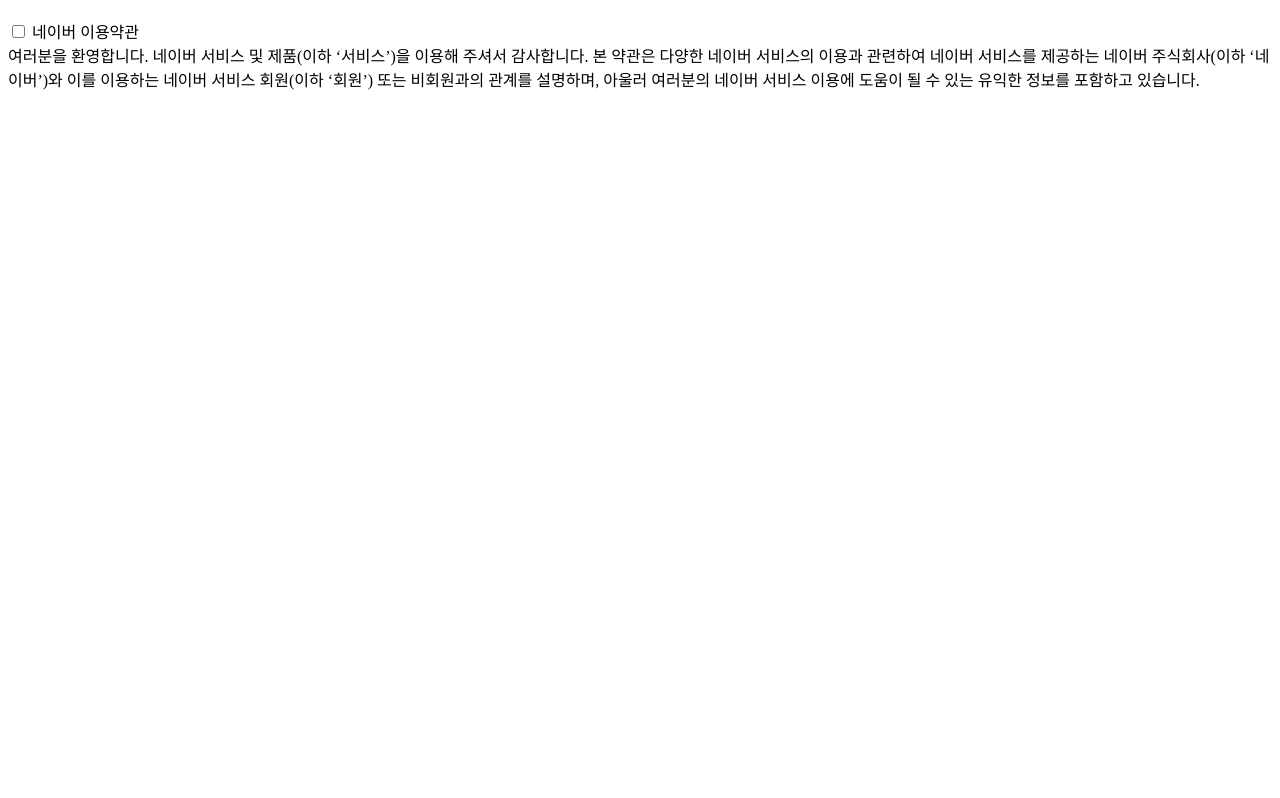
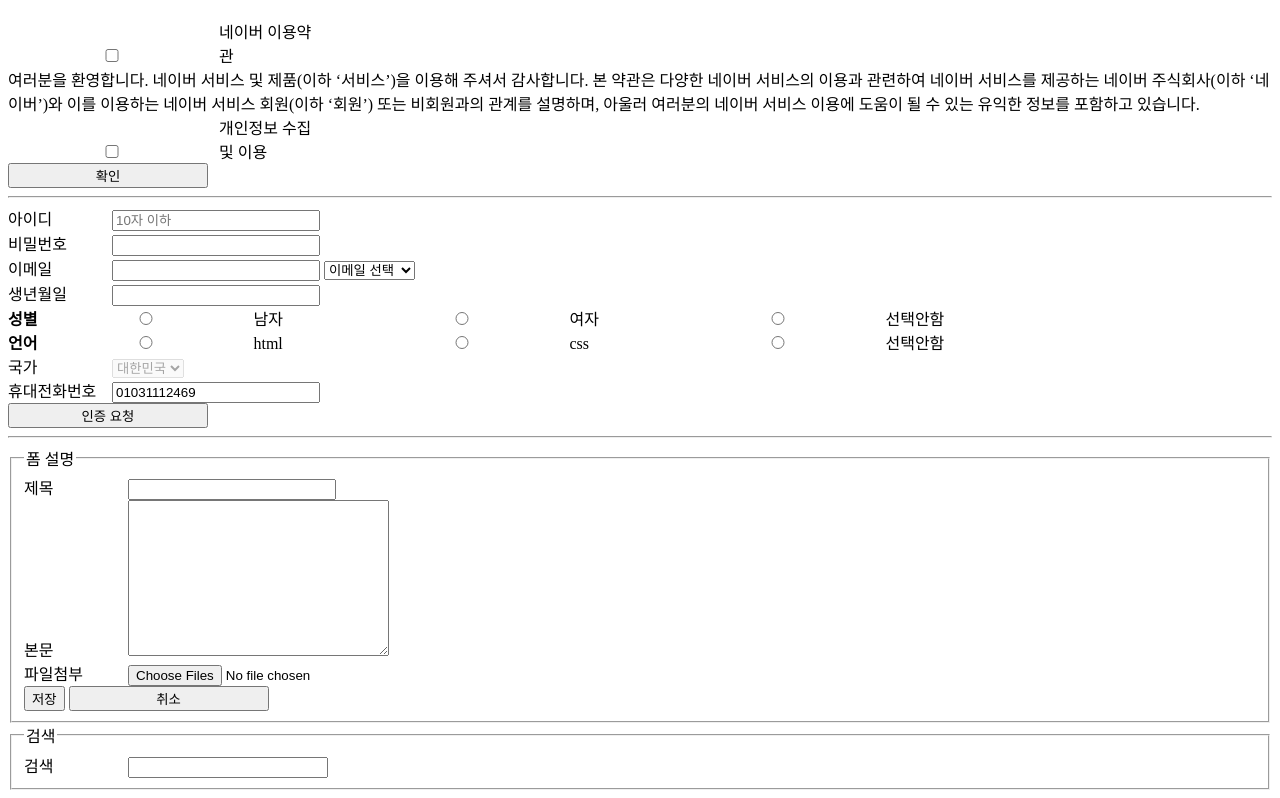
Before and after one commit to Imseesea/wuf-s, a plain HTML site: page 03-html/02-form.html in a window 1280 px wide. Shown: the part 61-859 px from the top of the page. Before the commit the page ends 800 px from the top, so only its background shows below. Drawn offline with Linux system fonts and the light colour scheme.

Commit message:
input,label

```diff
--- a/03-html/02-form.html
+++ b/03-html/02-form.html
@@ -4,6 +4,16 @@
     <meta charset="UTF-8" />
     <meta name="viewport" content="width=device-width, initial-scale=1.0" />
     <title>form</title>
+    <style>
+      label {
+        display: inline-block;
+        width: 100px;
+      }
+      input {
+        display: inline-block;
+        width: 200px;
+      }
+    </style>
   </head>
   <body>
     <h1>html form</h1>
@@ -23,6 +33,116 @@
           유익한 정보를 포함하고 있습니다.
         </div>
       </div>
+      <div class="terms_item">
+        <input type="checkbox" id="terms2" />
+        <label for="terms2">개인정보 수집 및 이용</label>
+      </div>
+      <!-- submit 버튼 클릭시 상단에 있는 정보 전송 -->
+      <input type="submit" value="확인" id="btnSend2" name="btnSend2" />
+    </form>
+    <hr />
+    <form action="">
+      <div>
+        <label for="id">아이디</label>
+        <input
+          type="text"
+          name="id"
+          id="id"
+          placeholder="10자 이하"
+          maxlength="10"
+        />
+      </div>
+      <div>
+        <label for="password">비밀번호</label>
+        <input type="password" name="pw" id="pw" />
+      </div>
+      <div>
+        <label for="">이메일</label>
+        <input type="email" name="email" id="email" />
+        <select>
+          <option value="">이메일 선택</option>
+          <option value="gmail.com">gmail.com</option>
+          <option value="naver.com">naver.com</option>
+          <option value="hanmail.net">hanmail.net</option>
+        </select>
+      </div>
+      <div>
+        <label for="birth">생년월일</label>
+        <input type="number" name="birth" id="birth" />
+      </div>
+      <div>
+        <strong>성별</strong>
+        <input type="radio" name="gender" id="gender1" />
+        <label for="gender1">남자</label>
+        <input type="radio" name="gender" id="gender2" />
+        <label for="gender2">여자</label>
+        <input type="radio" name="gender" id="gender3" />
+        <label for="gender3">선택안함</label>
+      </div>
+
+      <div>
+        <strong>언어</strong>
+        <input type="radio" name="lang" id="lang1" />
+        <label for="lang1">html</label>
+        <input type="radio" name="lang" id="lang2" />
+        <label for="lang2">css</label>
+        <input type="radio" name="lang" id="lang3" />
+        <label for="lang3">선택안함</label>
+      </div>
+
+      <div>
+        <label for="salNation">국가</label>
+        <select name="selNation" id="selNation" disabled>
+          <option value="대한민국">대한민국</option>
+          <option value="미국">미국</option>
+          <option value="중국">중국</option>
+        </select>
+      </div>
+
+      <div>
+        <label for="">휴대전화번호</label>
+        <input
+          type="tel"
+          name="phone"
+          id="phone"
+          value="01031112469"
+          readonly
+          maxlength="11"
+        />
+      </div>
+
+      <input type="button" value="인증 요청" id="btnSend" name="btnSend" />
+    </form>
+    <hr />
+    <form action="">
+      <fieldset>
+        <legend>폼 설명</legend>
+        <div>
+          <label for="title">제목</label>
+          <input type="text" id="title" name="title" />
+        </div>
+        <div>
+          <label for="bbs">본문</label>
+          <textarea name="bbs" id="" cols="30" rows="10"></textarea>
+        </div>
+        <div>
+          <label for="myfile">파일첨부</label>
+          <input type="file" name="myfile" id="myfile" multiple />
+        </div>
+
+        <button id="ok">저장</button>
+        <input type="reset" value="취소" id="cancle" />
+      </fieldset>
+    </form>
+
+    <form action="">
+      <fieldset>
+        <legend>검색</legend>
+        <div>
+          <label for="">검색</label>
+          <input type="search" name="search" id="search" />
+        </div>
+      </fieldset>
     </form>
   </body>
 </html>
```
